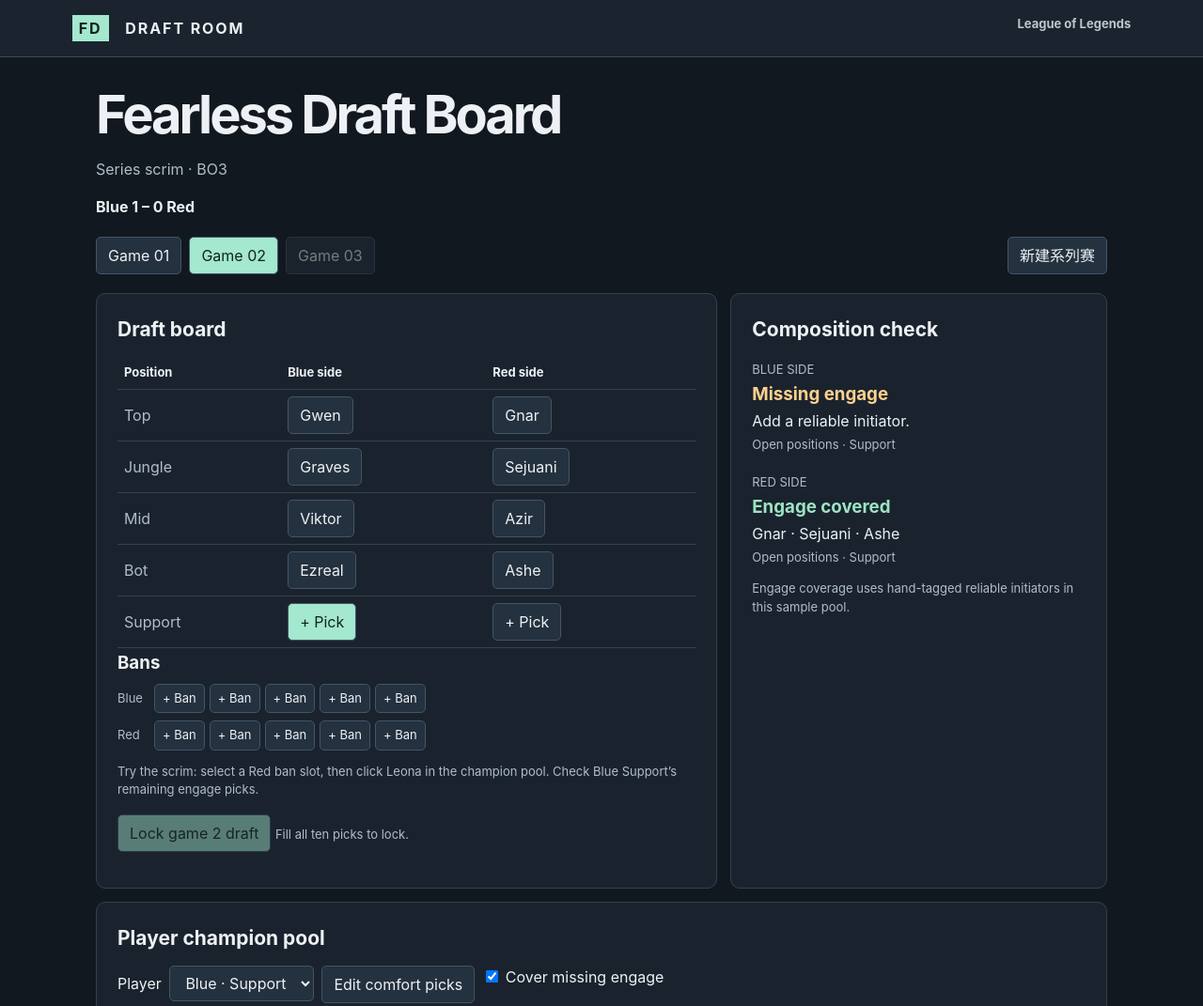
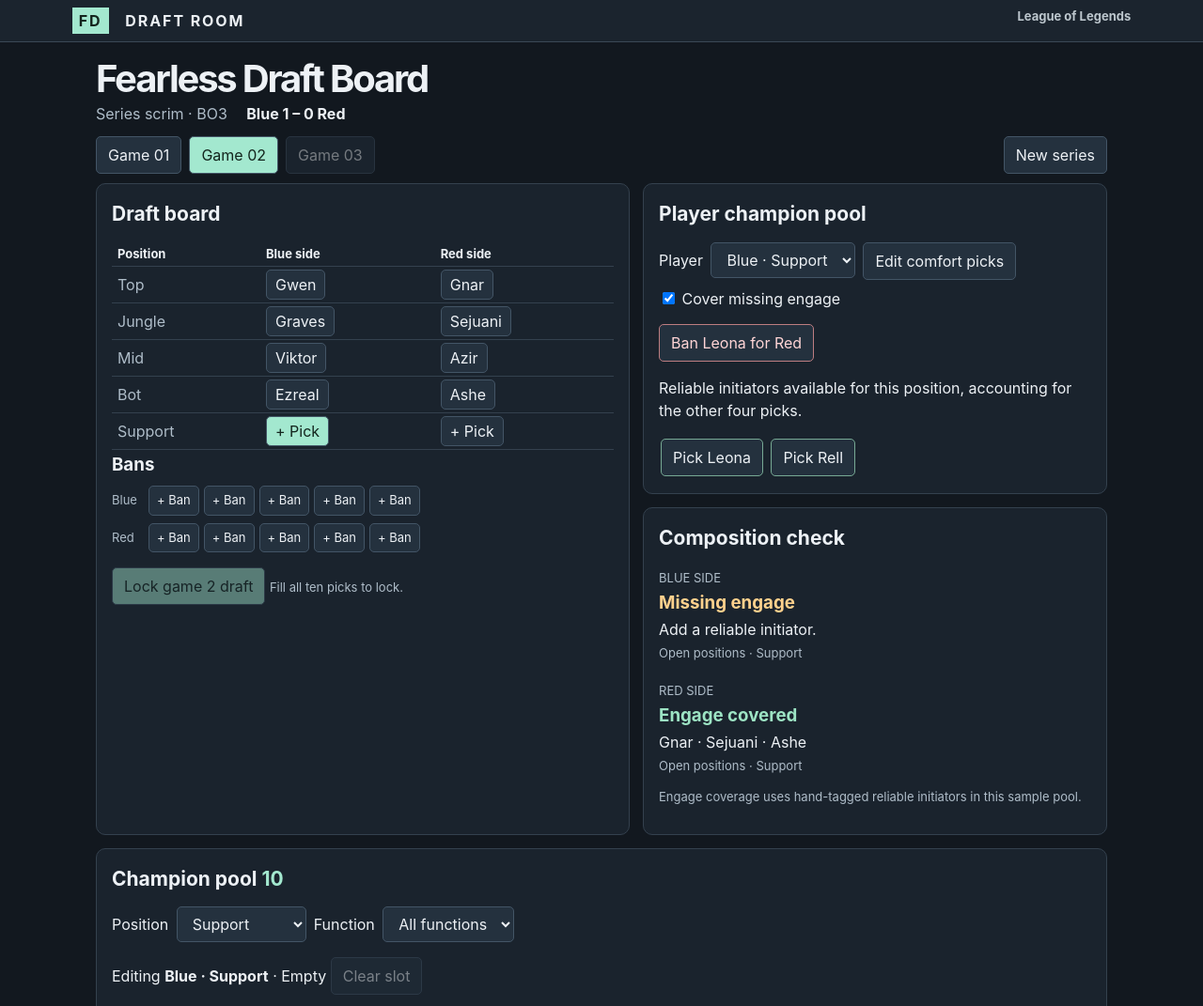
Before and after one commit to BhackerJ/fearless-draft-coach-board, a plain HTML site: page index.html in a window 1280 px wide. Shown: the top 1071 px of the page at 94% size. Drawn offline with Linux system fonts and the light colour scheme.

Commit message:
Keep draft choices and opponent ban visible together

```diff
--- a/board.js
+++ b/board.js
@@ -122,19 +122,27 @@ function renderPlayerPool() {
     const limited = el('gap-only').checked;
     const available = pool().filter(name => playerPools[index].includes(name) &&
         (!limited || (!coveredByOthers && engage.has(name))));
-    el('player-note').textContent = !playerPools[index].length ? 'Set this player’s comfort picks to see candidates.' :
+    const selected = series[game].pick[team][slot];
+    el('player-note').textContent = selected && !coveredByOthers && engage.has(selected) && limited
+        ? `${selected} provides engage. Other available replacements appear below.`
+        : !playerPools[index].length ? 'Set this player’s comfort picks to see candidates.' :
         limited && coveredByOthers ? 'Another position already covers engage. Uncheck the filter to see available comfort picks.' :
         limited ? 'Reliable initiators available for this position, accounting for the other four picks.' :
         'All available comfort picks for this player.';
     el('recommendations').innerHTML = available.map(name =>
         `<button data-recommend="${name}" ${editable() ? '' : 'disabled'}>Pick ${name}</button>`).join(' ') ||
-        (playerPools[index].length && !(limited && coveredByOthers) ? 'No matching comfort picks available.' : '');
+        (playerPools[index].length && !(limited && coveredByOthers) ? (selected ? 'No matching replacements.' : 'No matching comfort picks available.') : '');
 }
 
 function render() {
     const {pick} = series[game];
+    const redBans = series[game].ban[1];
+    const bannedLeona = redBans.includes('Leona');
+    const canBanLeona = redBans.includes('') && pool().includes('Leona') && pool().includes('Rell');
     el('sample-tip').hidden = !(game === 1 && editable() && el('player').selectedIndex === 4 &&
-        playerPools[4].includes('Rell') && playerPools[4].includes('Leona') && pool().includes('Leona') && pool().includes('Rell'));
+        playerPools[4].includes('Rell') && playerPools[4].includes('Leona') && (canBanLeona || bannedLeona));
+    el('scenario-ban').disabled = bannedLeona;
+    el('scenario-ban').textContent = bannedLeona ? 'Red banned Leona' : 'Ban Leona for Red';
     renderPlayerPool();
     const {wins, frontier, champion} = standings();
     el('score').textContent = `Blue ${wins[0]} – ${wins[1]} Red` +
@@ -184,7 +192,12 @@ document.addEventListener('click', event => {
         el('player-editor').showModal();
         return;
     }
-    if (b.id === 'new-series') {
+    if (b.id === 'scenario-ban' && editable() && pool().includes('Leona')) {
+        const slot = series[game].ban[1].indexOf('');
+        if (slot < 0) return;
+        selectSlot('ban',1,slot);
+        series[game].ban[1][slot] = 'Leona';
+    } else if (b.id === 'new-series') {
         el('setup').returnValue = '';
         el('setup').showModal();
         return;
--- a/index.html
+++ b/index.html
@@ -14,17 +14,17 @@
     <div class="series-tools">
         <nav id="games"></nav>
         <small id="save-status" role="status"></small>
-        <button id="new-series">新建系列赛</button>
+        <button id="new-series">New series</button>
     </div>
     <dialog id="setup">
-        <form method="dialog"><h2>新建系列赛</h2>
-            <label>赛制 <select id="length">
+        <form method="dialog"><h2>New series</h2>
+            <label>Format <select id="length">
                 <option value="3">BO3</option>
                 <option value="5">BO5</option>
             </select></label>
-            <p>创建后将替换本机保存的系列赛，所有阵容从空白开始。</p>
-            <button value="cancel">取消</button>
-            <button value="create" class="primary">创建系列赛</button>
+            <p>Start with empty drafts and replace the saved series on this device.</p>
+            <button value="cancel">Cancel</button>
+            <button value="create" class="primary">Create series</button>
         </form>
     </dialog>
     <section class="board">
@@ -32,18 +32,19 @@
             <div id="lineups"></div>
             <h3>Bans</h3>
             <div id="bans"></div>
-            <p class="note" id="sample-tip" hidden>Try the scrim: select a Red ban slot, then click Leona in the champion pool. Check Blue Support’s remaining engage picks.</p>
+
             <div id="action"></div>
         </div>
+        <aside>    <div class="panel"><h2>Player champion pool</h2>
+        <div class="filters"><label>Player <select id="player"></select></label>
+            <button id="edit-player">Edit comfort picks</button>
+            <label><input type="checkbox" id="gap-only" checked> Cover missing engage</label></div>
+        <div id="sample-tip" hidden><button id="scenario-ban">Ban Leona for Red</button></div><p id="player-note"></p><div id="recommendations" aria-live="polite"></div>
+    </div>
         <div class="panel"><h2>Composition check</h2>
             <div id="gaps"></div>
             <p class="note">Engage coverage uses hand-tagged reliable initiators in this sample pool.</p></div>
-    </section>
-    <section class="panel"><h2>Player champion pool</h2>
-        <div class="filters"><label>Player <select id="player"></select></label>
-            <button id="edit-player">Edit comfort picks</button>
-            <label><input type="checkbox" id="gap-only" checked> Cover missing engage</label></div>
-        <p id="player-note"></p><div id="recommendations" aria-live="polite"></div>
+        </aside>
     </section>
     <dialog id="player-editor"><form method="dialog">
         <h2 id="editor-title"></h2><div id="champion-checklist"></div>
--- a/style.css
+++ b/style.css
@@ -222,3 +222,17 @@ dialog::backdrop {
 #champion-checklist fieldset{margin:0 0 12px;border:1px solid #435566}
 #champion-checklist label{display:inline-block;margin:3px 8px 3px 0}
 #recommendations button{margin:2px}
+
+@media(min-width:850px){
+    header{padding-block:8px}
+    main{padding-top:18px}
+    h1{font-size:40px}
+    .sub{display:inline-block;margin:4px 16px 2px 0}
+    .series-tools{margin:10px 0}
+    .panel{padding:16px}
+    th,td{padding:3px 6px}
+    #lineups button{padding:3px 9px}
+    .board{grid-template-columns:1.15fr 1fr}
+}
+#scenario-ban{border-color:#bd7d81;color:#ffd5d6}
+#recommendations button{border-color:#77a994}
```
